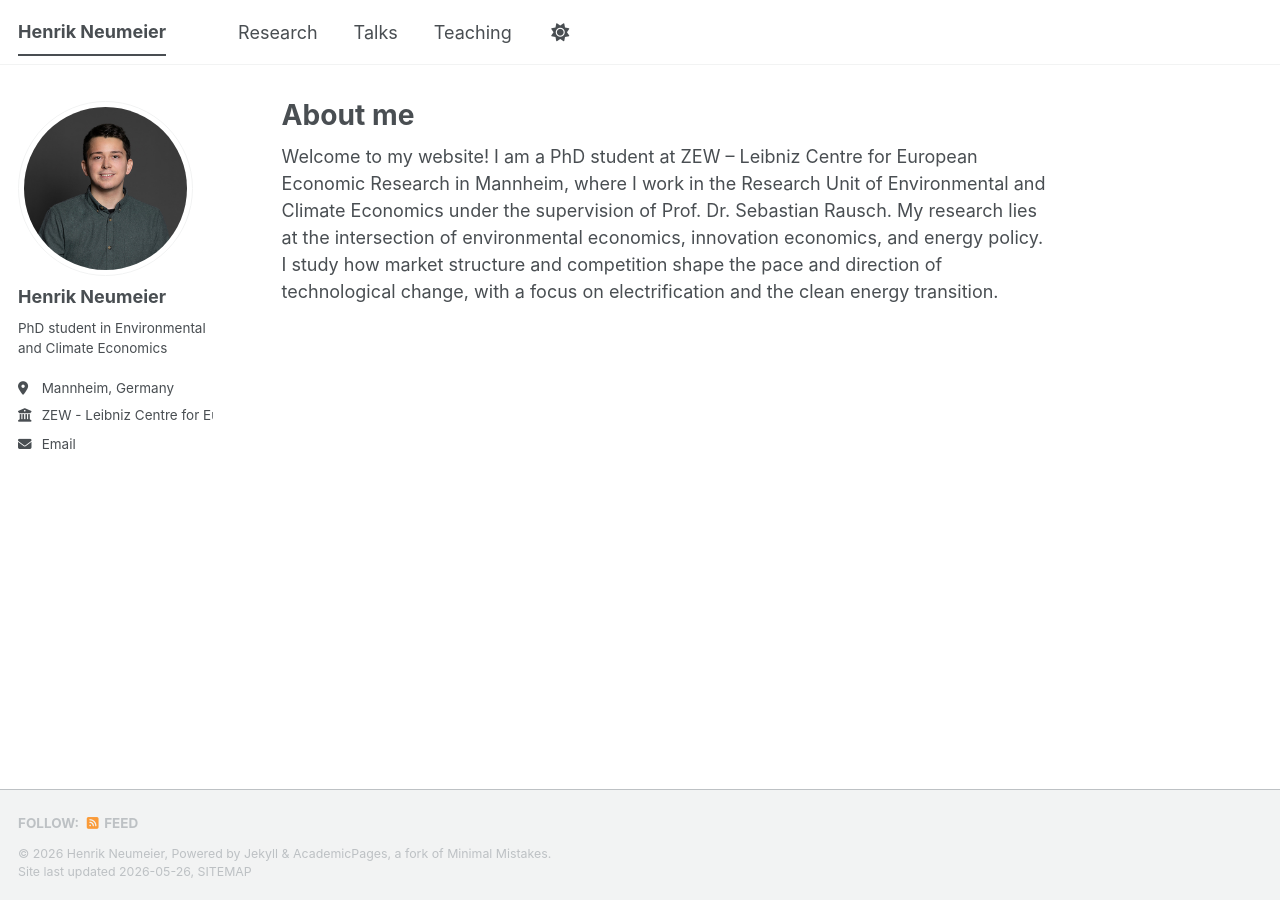
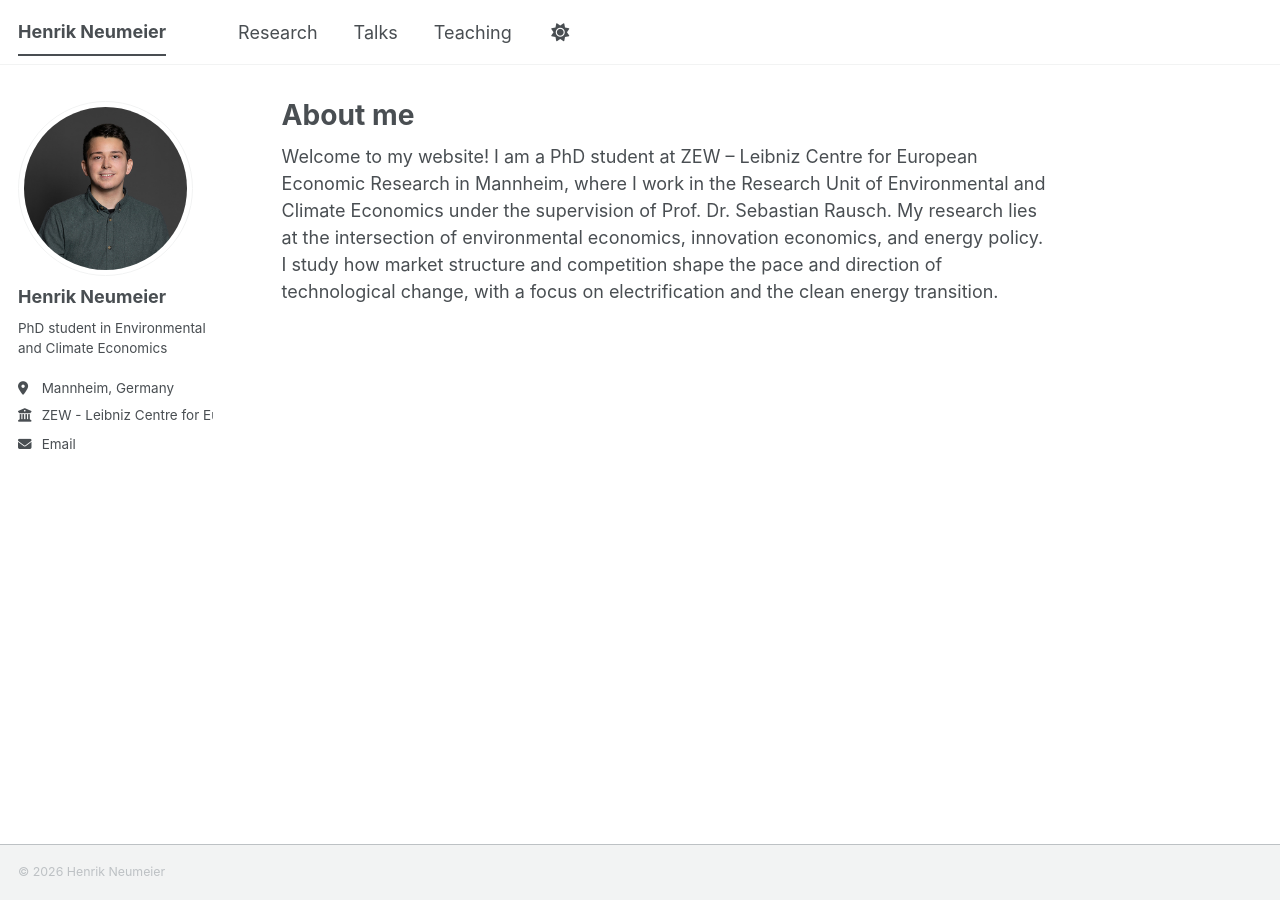
Before and after one commit to henrikneumeier/henrikneumeier.github.io, a Jekyll site: the page built from _pages/about.md, in a window 1280 px wide. Built offline with Jekyll 4.4.1, drawn with Linux system fonts in a browser that asks for light colours; a script bundle is joined from its source files by our own code; library files that are not in the unit come from our copies.

Commit message:
Update footer.html

```diff
--- a/_includes/footer.html
+++ b/_includes/footer.html
@@ -1,25 +1,3 @@
-{% include base_path %}
-
-{% if site.author.github or site.author.bitbucket or site.atom_feed.hide != true %}
-<div class="page__footer-follow">
-  <ul class="social-icons">
-    {% if site.data.ui-text[site.locale].follow_label %}
-      <li><strong>{{ site.data.ui-text[site.locale].follow_label }}</strong></li>
-    {% endif %}
-    {% if site.author.github %}
-      <li><a href="https://github.com/{{ site.author.github }}"><i class="fab fa-github" aria-hidden="true"></i> GitHub</a></li>
-    {% endif %}
-    {% if site.author.bitbucket %}
-      <li><a href="https://bitbucket.org/{{ site.author.bitbucket }}"><i class="fab fa-bitbucket" aria-hidden="true"></i> Bitbucket</a></li>
-    {% endif %}
-    {% if site.atom_feed.hide != true %}
-    <li><a href="{% if site.atom_feed.path %}{{ site.atom_feed.path }}{% else %}{{ base_path }}/feed.xml{% endif %}"><i class="fa fa-fw fa-rss-square" aria-hidden="true"></i> {{ site.data.ui-text[site.locale].feed_label | default: "Feed" }}</a></li>
-    {% endif %}
-  </ul>
+<div class="page__footer-copyright">
+  &copy; {{ site.time | date: '%Y' }} {{ site.author.name }}
 </div>
-{% endif %}
-
-<div class="page__footer-copyright">
-  &copy; {{ site.time | date: '%Y' }} {{ site.name | default: site.title }}, {{ site.data.ui-text[site.locale].powered_by | default: "Powered by" }} <a href="https://jekyllrb.com" rel="nofollow">Jekyll</a> &amp; <a href="https://github.com/academicpages/academicpages.github.io">AcademicPages</a>, a fork of <a href="https://mademistakes.com/work/minimal-mistakes-jekyll-theme/" rel="nofollow">Minimal Mistakes</a>.<br />
-  Site last updated {{ "now" | date: '%Y-%m-%d' }}, <a href="/sitemap/" style="text-transform: uppercase;">{{ site.data.ui-text[site.locale].site_map | default: "Sitemap" }}</a>
-</div>
```
